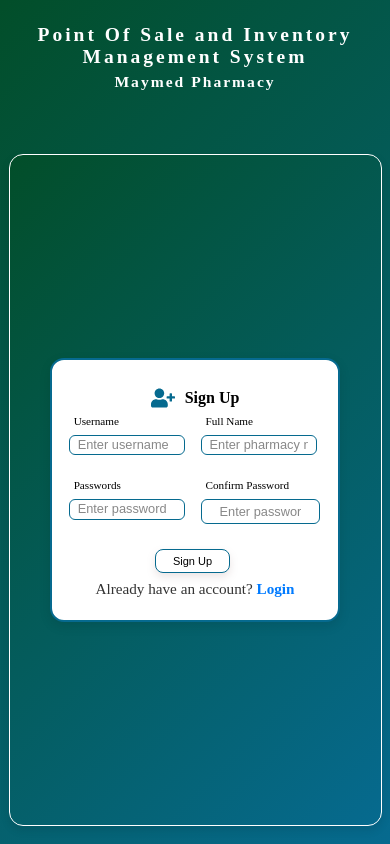
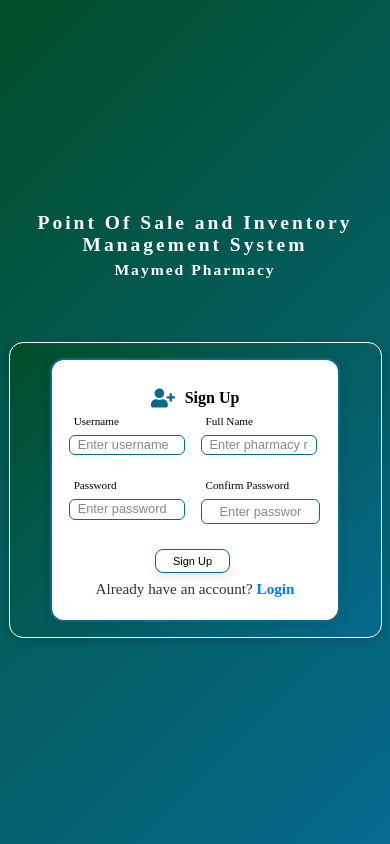
Before and after one commit to pharmacysystem950-hub/noorhayapharmacysystem, a React (Create React App) app: page /signup in a window 390 px wide. Built offline with nearby package versions, Linux system fonts and the light colour scheme.

Commit message:
make ui responsive in all size of screens

```diff
--- a/src/pages/SignUpPage.js
+++ b/src/pages/SignUpPage.js
@@ -110,7 +110,7 @@ const SignUpPage = () => {
                             </Form.Group>
 
                             <Form.Group controlId="passwordy">
-                                <Form.Label>Passwords</Form.Label>
+                                <Form.Label>Password</Form.Label>
                                 <Form.Control
                                     type="password"
                                     placeholder="Enter password"
--- a/src/styles/SignUpPage.css
+++ b/src/styles/SignUpPage.css
@@ -13,7 +13,7 @@
   width: 40%;
   max-width: 1200px;
   height: 92%;
-  max-height: 650px;
+  max-height: 850px;
   display: flex;
   margin-top: 5px;
   margin-bottom: 10px;
@@ -405,7 +405,7 @@ input[type="password"]::placeholder {
     width: 90%;
     flex-direction: column;
     padding: 10px;
-    height: 90%;
+    height: auto;
   }
 
   .signup-count {
```
